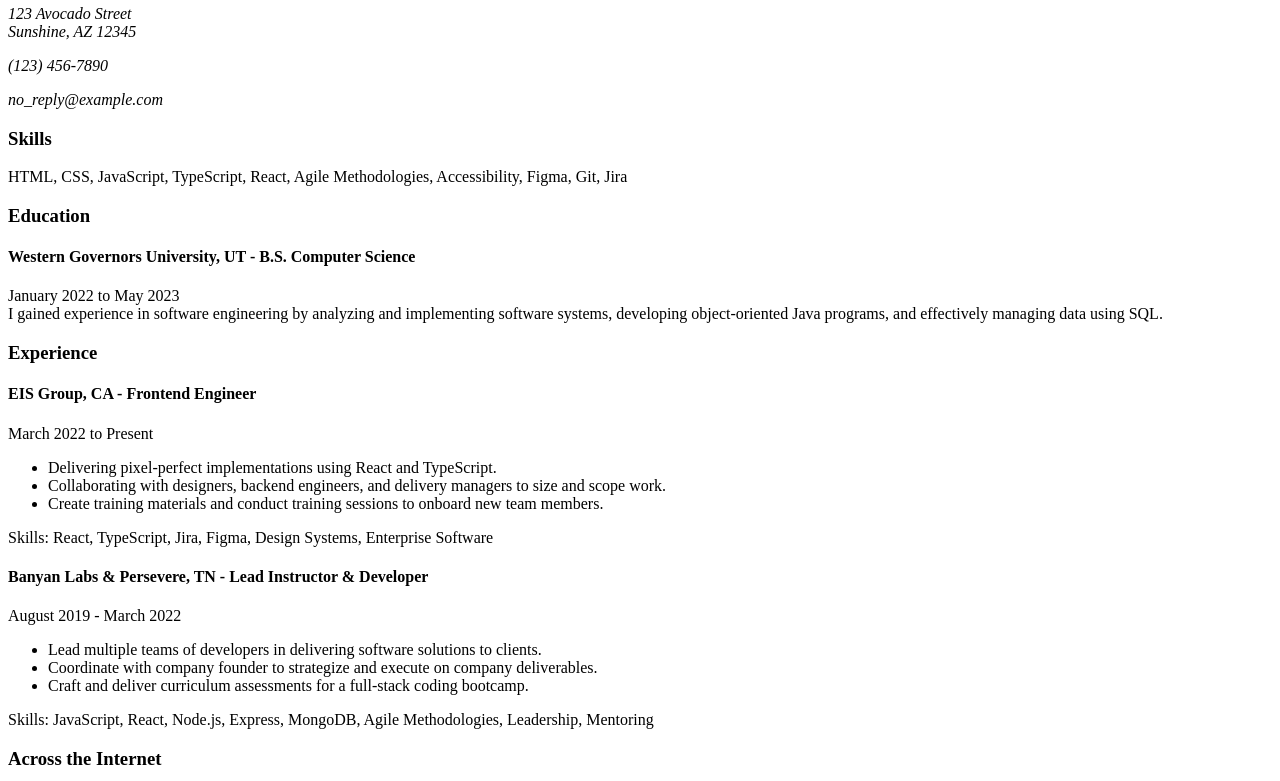
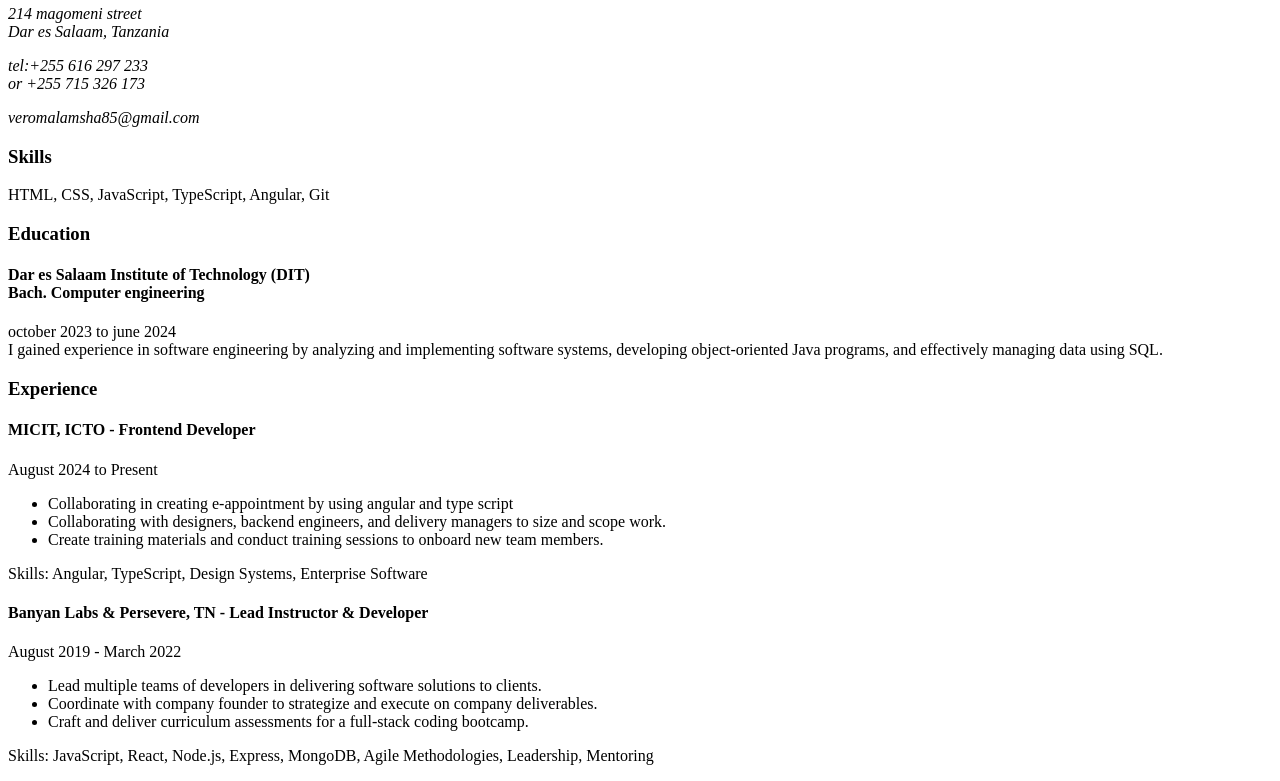
Before and after one commit to vi214316/pablo, a plain HTML site: page index.html in a window 1280 px wide. Shown: the part 122-903 px from the top of the page. Drawn offline with Linux system fonts and the light colour scheme.

Commit message:
Add files via upload

```diff
--- /dev/null
+++ b/index.css
@@ -0,0 +1,5 @@
+
+.body{
+    background: 3px;
+    color: aqua;
+}
--- a/index.html
+++ b/index.html
@@ -3,11 +3,13 @@
   <head>
     <meta charset="UTF-8" />
     <meta name="viewport" content="width=device-width, initial-scale=1.0" />
-    <title>Austin Hill - Software Engineer</title>
+    <link rel="stylesheet" type="text/css" href="index.css">
+
+    <title>VERONICA MALAMSHA</title>
     <!-- SEO Meta Tags -->
-    <meta name="description" content="Single Page CV of Austin Hill, a Software Engineer." />
+    <meta name="description" content="Single Page CV of Veronica Malamsha, a Software Engineer." />
     <meta name="keywords" content="Frontend Developer, HTML, CSS, JavaScript, Resume, Web Development" />
-    <meta name="author" content="Austin Hill" />
+    <meta name="author" content="Veronica Malamsha" />
     <!-- Open Graph Meta Tags -->
     <meta property="og:title" content="Austin Hill - Software Engineer" />
     <meta property="og:description" content="Single Page CV of Austin Hill, a Software Engineer." />
@@ -20,14 +22,14 @@
 
   <body>
     <header>
-      <h1>Austin Hill</h1>
+      <h1>Veronica Malamsha</h1>
       <h2>Software Engineer</h2>
       <div class="contact-info">
         <address>
-          123 Avocado Street<br />
-          Sunshine, AZ 12345
-          <p>(123) 456-7890</p>
-          <p>no_reply@example.com</p>
+          214 magomeni street<br />
+          Dar es Salaam, Tanzania
+          <p>tel:+255 616 297 233<br> or +255 715 326 173</p>
+          <p>veromalamsha85@gmail.com</p>
         </address>
       </div>
     </header>
@@ -36,16 +38,15 @@
       <section class="skills">
         <h3 class="section-title">Skills</h3>
         <p>
-          HTML, CSS, JavaScript, TypeScript, React, Agile Methodologies,
-          Accessibility, Figma, Git, Jira
+          HTML, CSS, JavaScript, TypeScript, Angular, Git
         </p>
       </section>
 
       <section class="education">
         <h3 class="section-title">Education</h3>
-        <h4>Western Governors University, UT - B.S. Computer Science</h4>
+        <h4>Dar es Salaam Institute of Technology (DIT)<br>Bach. Computer engineering</h4>
         <p>
-          January 2022 to May 2023<br />
+          october 2023 to june 2024<br />
           I gained experience in software engineering by analyzing and
           implementing software systems, developing object-oriented Java
           programs, and effectively managing data using SQL.
@@ -55,12 +56,12 @@
       <section class="experience">
         <h3 class="section-title">Experience</h3>
         <article>
-          <h4>EIS Group, CA - Frontend Engineer</h4>
-          <p>March 2022 to Present</p>
+          <h4>MICIT, ICTO - Frontend Developer</h4>
+          <p>August 2024 to Present</p>
           <ul>
             <li>
-              Delivering pixel-perfect implementations using React and
-              TypeScript.
+              Collaborating in creating e-appointment by using angular
+              and type script
             </li>
             <li>
               Collaborating with designers, backend engineers, and delivery
@@ -72,7 +73,7 @@
             </li>
           </ul>
           <p>
-            Skills: React, TypeScript, Jira, Figma, Design Systems, Enterprise
+            Skills: Angular, TypeScript, Design Systems, Enterprise
             Software
           </p>
         </article>
```
